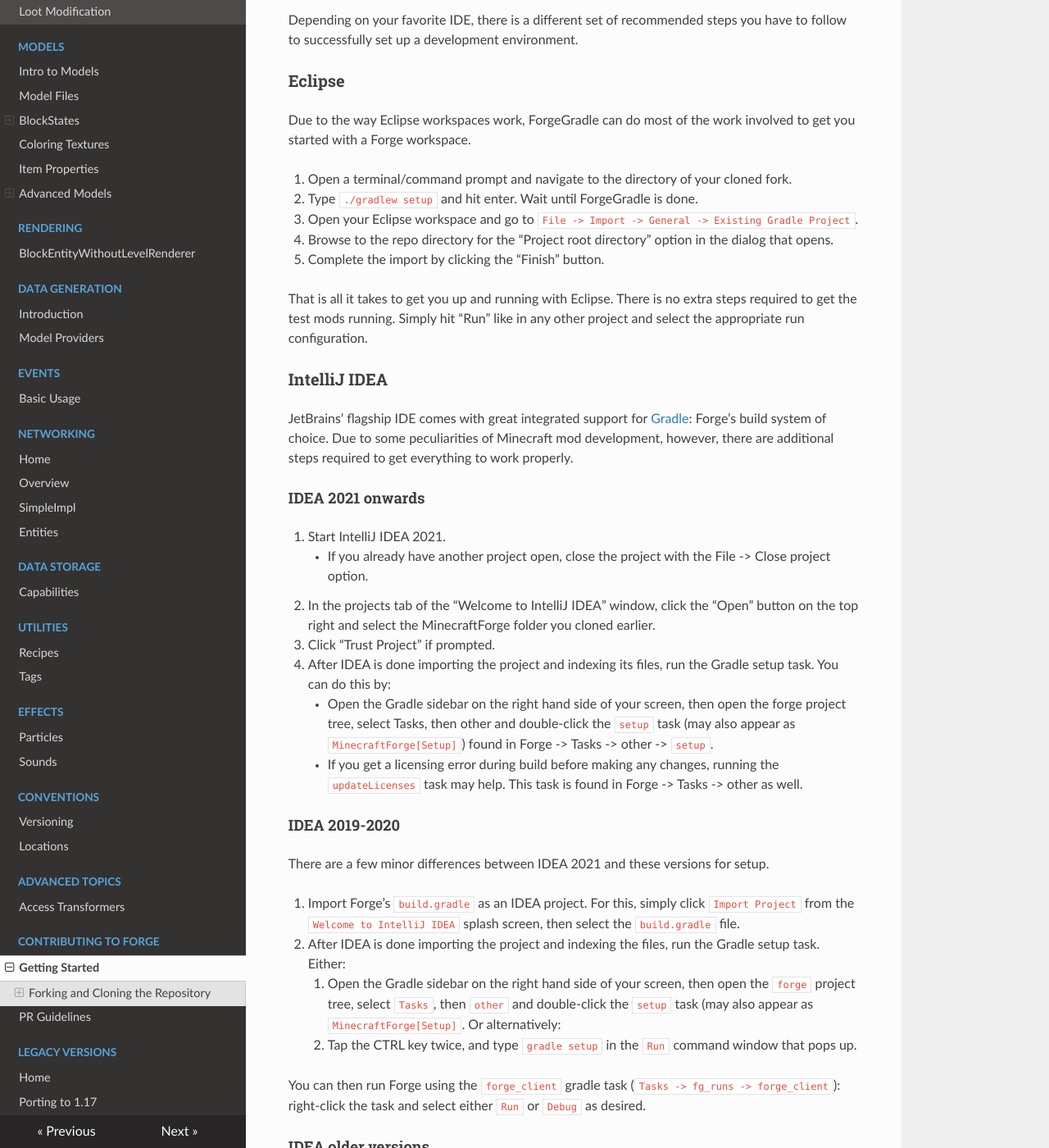
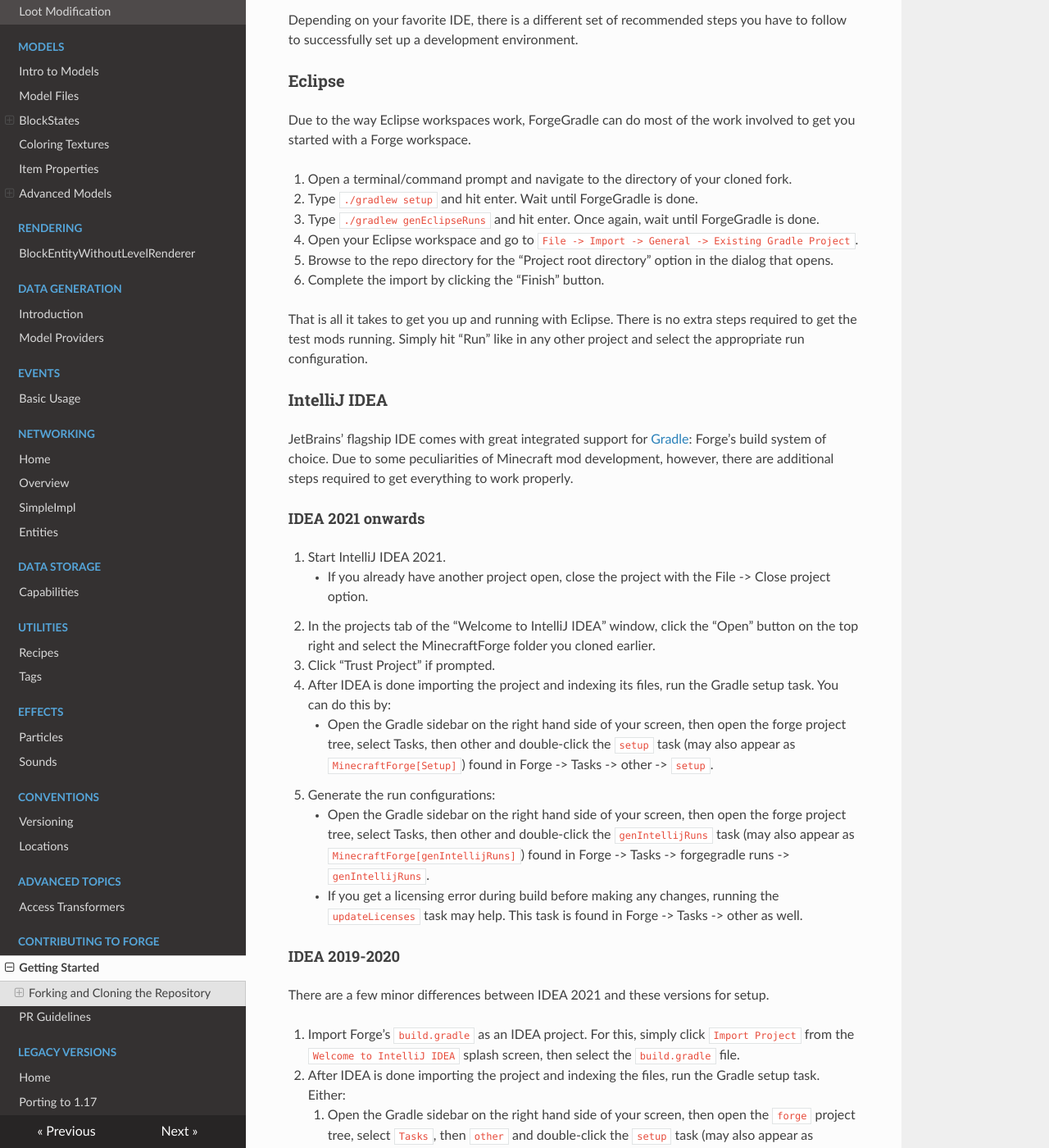
Before and after one commit to MinecraftForge/Documentation, an MkDocs documentation site: the page built from docs/forgedev/index.md, in a window 1280 px wide and 1400 px high, scrolled down 1507 px. Shown: the whole window at 82% size. Built offline with MkDocs 1.6.1, drawn with Linux system fonts in a browser that asks for light colours; nearby versions of some CDN libraries.

Commit message:
Add run configuration tasks to forgedev setup

```diff
--- a/docs/forgedev/index.md
+++ b/docs/forgedev/index.md
@@ -46,6 +46,7 @@ Due to the way Eclipse workspaces work, ForgeGradle can do most of the work invo
 
  1. Open a terminal/command prompt and navigate to the directory of your cloned fork.
  2. Type `./gradlew setup` and hit enter. Wait until ForgeGradle is done.
+ 3. Type `./gradlew genEclipseRuns` and hit enter. Once again, wait until ForgeGradle is done.
  4. Open your Eclipse workspace and go to `File -> Import -> General -> Existing Gradle Project`.
  5. Browse to the repo directory for the "Project root directory" option in the dialog that opens.
  7. Complete the import by clicking the "Finish" button.
@@ -63,6 +64,8 @@ JetBrains' flagship IDE comes with great integrated support for [Gradle][gradle]
 3. Click "Trust Project" if prompted.
 4. After IDEA is done importing the project and indexing its files, run the Gradle setup task. You can do this by:
     - Open the Gradle sidebar on the right hand side of your screen, then open the forge project tree, select Tasks, then other and double-click the `setup` task (may also appear as `MinecraftForge[Setup]`) found in Forge -> Tasks -> other -> `setup`.
+5. Generate the run configurations:
+    - Open the Gradle sidebar on the right hand side of your screen, then open the forge project tree, select Tasks, then other and double-click the `genIntellijRuns` task (may also appear as `MinecraftForge[genIntellijRuns]`) found in Forge -> Tasks -> forgegradle runs -> `genIntellijRuns`.
 - If you get a licensing error during build before making any changes, running the `updateLicenses` task may help. This task is found in Forge -> Tasks -> other as well.
 
 #### IDEA 2019-2020
```
